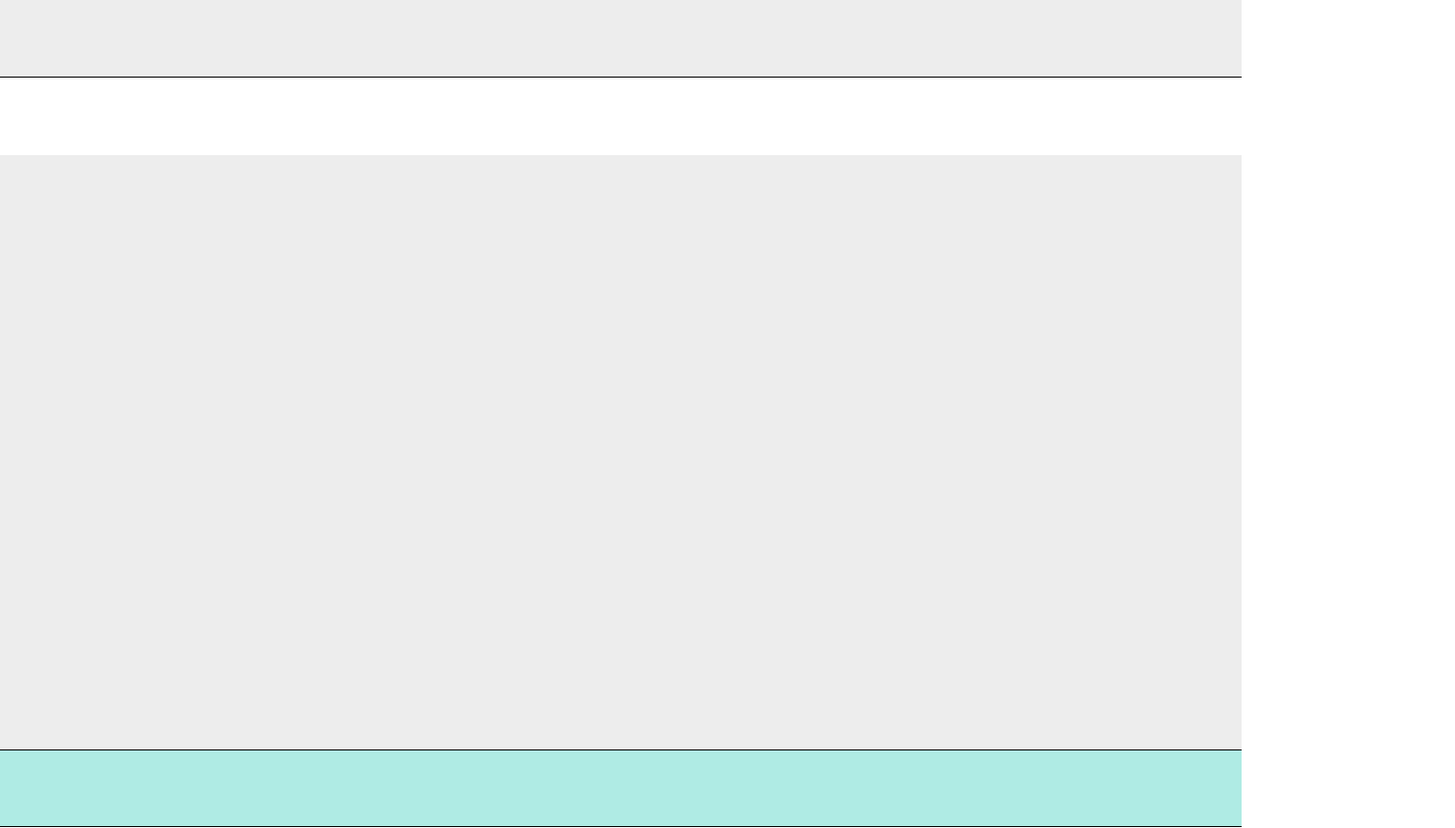
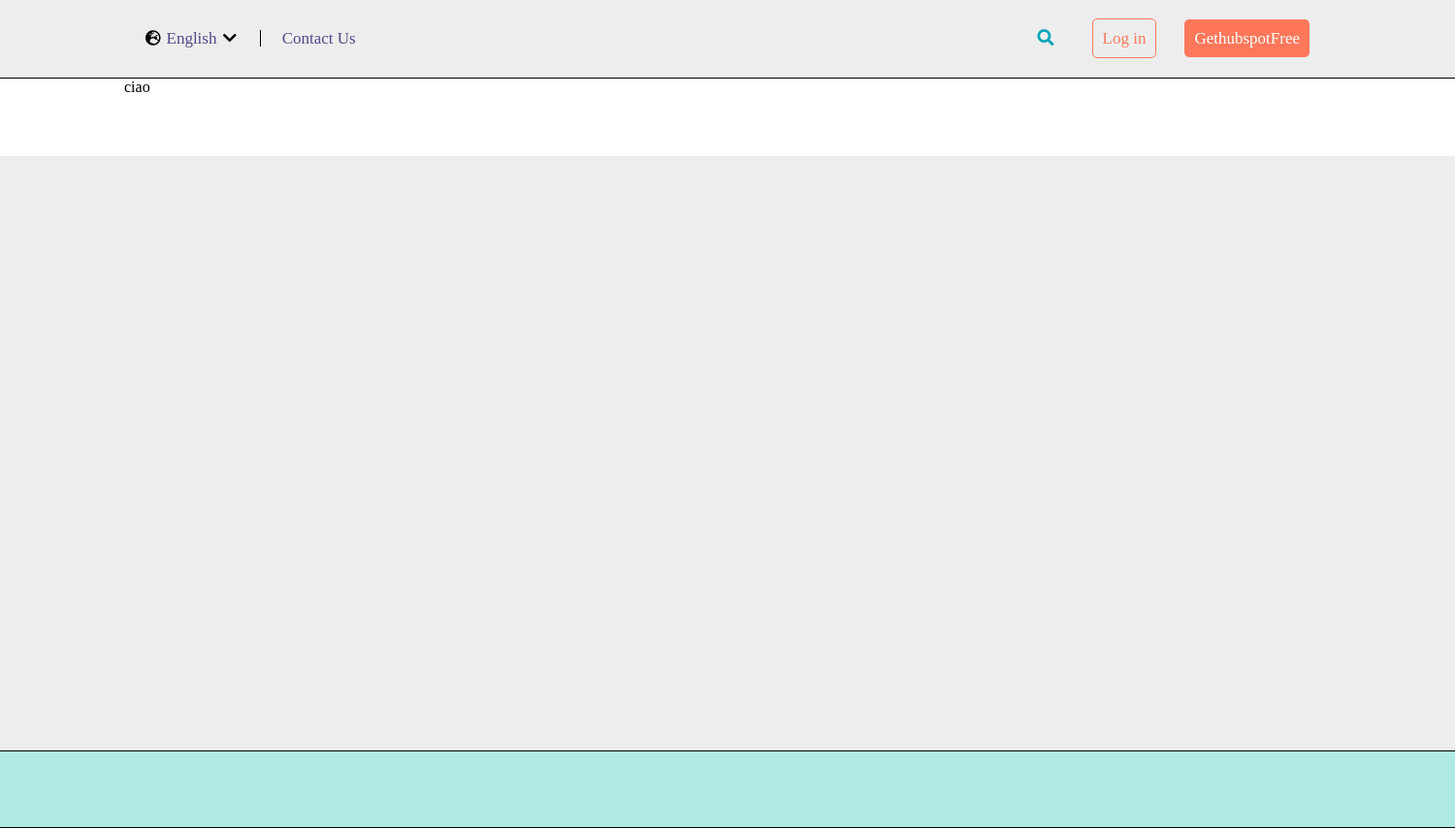
Before and after one commit to Diegopetronaci/htmlcss-hubspot, a plain HTML site: page index.html in a window 1280 px wide. Shown: the whole page at 97% size, 1500 px wide, since content can reach past the window. Drawn offline with Linux system fonts and the light colour scheme.

Commit message:
completata navbar
da aggiungere fixed

```diff
--- a/assets/style.css
+++ b/assets/style.css
@@ -5,29 +5,95 @@
 }
 
 body{
+  width: 1500;
 }
 
 /* utlity */
 
+.fl{
+  float: left;
+}
+.fr{
+  float: right;
+}
+.btn{
+  color: white;
+  background-color: #fe775a;
+  border-radius: 5px;
+  padding: 5px 10px;
+}
+.btn_speciale{
+  color: #fe775a;
+  border: 1px solid #fe775a;
+  border-radius: 5px;
+}
+/* :after{
+  content: "";
+  display: table;
+  clear: both;
+} */
 
 /* utlity */
 
 .navbar_fixed{
-  width: 100%;
+  width: 1500px;
   height: 80px;
   background-color: #ededed;
   border-bottom: 1px solid black;
+  content: "";
+  display: table;
+  clear: both;
+}
+.top_container{
+  width: 1200px;
+  margin: auto;
+}
+.top_sinistra{
+  line-height: 80px;
+  float: left;
+  width: 70%;
+}
+.top_sinistra a{
+  font-size: 17px;
+  padding: 2px;
+  text-decoration: none;
+  color: #544788;
+}
+.top_destra{
+  text-align: right;
+  line-height: 80px;
+  float: left;
+  width: 30%;
+  color: #544788;
+}
+.top_destra a{
+  font-size: 17px;
+  padding: 10px;
+  text-decoration: none;
+  margin-left: 25px;
+}
+#search_logo{
+  color: #00a4bd;
+}
+
+#stanghetta{
+  margin-left: 20px;
+  margin-right: 20px;
+  border-right: 1px solid black;
 }
 .menubar_top{
-  width: 100%;
+  width: 80%;
   height: 80px;
+  margin: auto;
 }
+
 .hero_img{
+  width: 1500px;
   height: 613px;
   background-color: #ededed;
 }
 .green_small{
-  width: 100%;
+  width: 1500px;
   height: 80px;
   background-color: #afebe4;
   border-top: 1px solid black;
--- a/index.html
+++ b/index.html
@@ -2,7 +2,8 @@
 <html lang="en" dir="ltr">
   <head>
     <meta charset="utf-8">
-    <title>hubspot</title>
+    <title>HubSpot</title>
+    <link rel="stylesheet" href="https://use.fontawesome.com/releases/v5.15.1/css/all.css" integrity="sha384-vp86vTRFVJgpjF9jiIGPEEqYqlDwgyBgEF109VFjmqGmIY/Y4HV4d3Gp2irVfcrp" crossorigin="anonymous">
     <link rel="stylesheet" href="assets/style.css">
   </head>
 
@@ -11,10 +12,26 @@
 <!--inizio header -->
     <header>
       <div class="navbar_fixed">
-
+        <div class="top_container">
+          <div class="top_sinistra">
+            <span><i class="fas fa-globe-europe"></i> <a href="#"> English </a><i class="fas fa-chevron-down"></i></span>
+            <span id="stanghetta"></span>
+            <span><a href="#">Contact Us</a></span>
+          </div>
+          <div class="top_destra">
+            <span><a href="#"><i id="search_logo" class="fas fa-search"></i></a></span>
+            <span><a class="btn_speciale" href="#">Log in</a></span>
+            <span><a class="btn" href="#">GethubspotFree</a></span>
+          </div>
+        </div>
       </div>
       <div class="menubar_top">
+        <div class="logo_hub">
+          ciao
+        </div>
+        <div class="links_menu">
 
+        </div>
       </div>
       <div class="hero_img">
 
@@ -67,3 +84,5 @@
   </body>
 
 </html>
+
+<!-- <i class="fas fa-chevron-down"></i> -->
```
